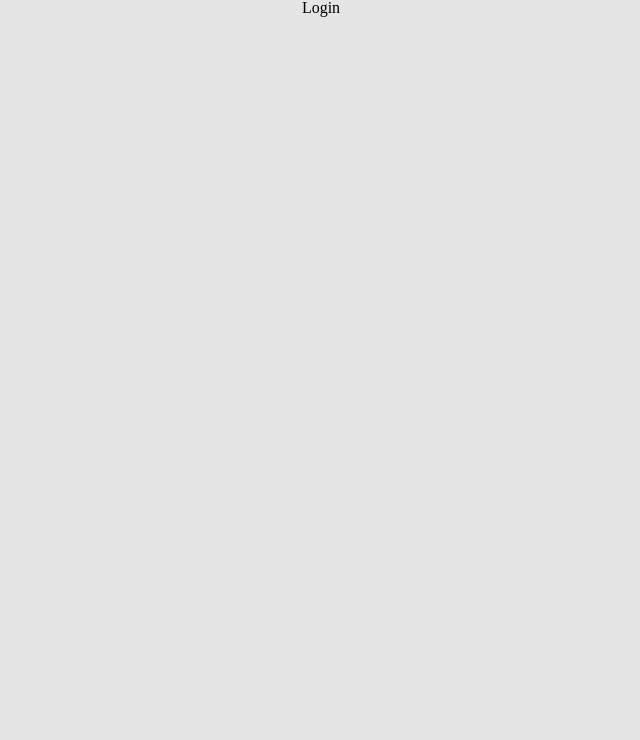
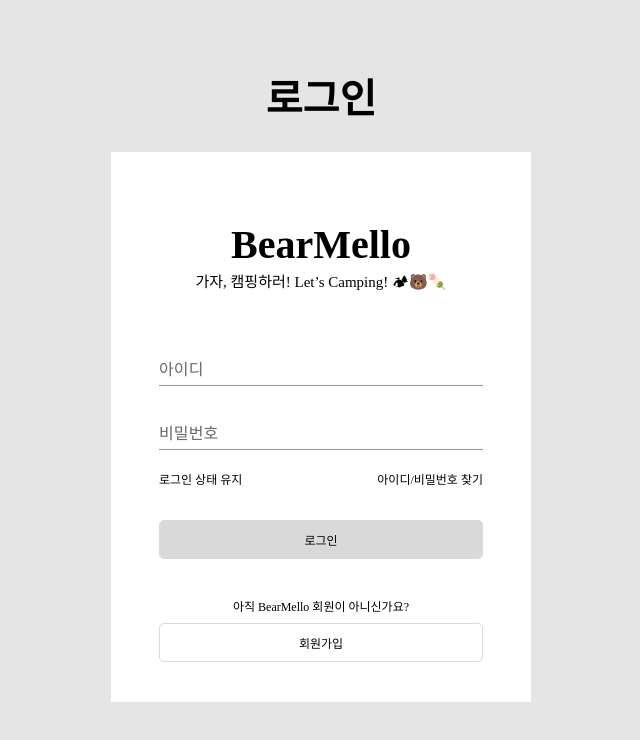
Before and after one commit to codestates-seb/seb39_main_011, a React (Create React App) app in the folder client/: page /login in a window 1280 px wide. Shown: the top 740 px of the page, without its empty margins (319-959 px from the left). Built offline with nearby package versions, Linux system fonts and the light colour scheme.

Commit message:
design: Login 틀 구현

```diff
--- a/client/src/components/Common/ui/Button.js
+++ b/client/src/components/Common/ui/Button.js
@@ -16,3 +16,17 @@ export const ButtonPrimary = styled.button`
     background-color: ${(props) => props.hoverbackground || "#e5e5e5"};
   }
 `;
+
+export const LoginButton = styled.button`
+  width: ${(props) => props.width || "100%"};
+  height: ${(props) => props.height || "auto"};
+
+  color: ${(props) => props.color || "#fffff"};
+  background: ${(props) => props.background || "#D9D9D9"};
+  border: 1px solid ${(props) => props.border || "#D9D9D9"};
+  border-radius: 5px;
+
+  padding: ${(props) => props.padding || "10px 0"};
+  margin: ${(props) => props.margin || "10px 0"};
+  font-size: 12px;
+`;
--- /dev/null
+++ b/client/src/components/Common/ui/LoginInput.js
@@ -0,0 +1,21 @@
+import React from "react";
+import styled from "styled-components";
+import { TextField } from "@mui/material";
+
+const LoginInput = ({ label }) => {
+  return (
+    <InputContainer>
+      <TextFieldStyle id="standard-basic" label={label} variant="standard" />
+    </InputContainer>
+  );
+};
+
+export default LoginInput;
+
+const InputContainer = styled.div`
+  margin-top: 1rem;
+`;
+
+const TextFieldStyle = styled(TextField)({
+  width: "100%",
+});
--- /dev/null
+++ b/client/src/components/Login/LoginForm.js
@@ -0,0 +1,94 @@
+import React from "react";
+import styled from "styled-components";
+import LoginInput from "../Common/ui/LoginInput";
+import { LoginButton } from "../Common/ui/Button";
+
+const LoginForm = () => {
+  return (
+    <FormContainer>
+      <LogoBox>
+        <LogoTitle>BearMello</LogoTitle>
+        <span>가자, 캠핑하러! Let’s Camping! 🏕🐻🍡</span>
+      </LogoBox>
+
+      <InputBox>
+        <LoginInput label="아이디" />
+        <LoginInput label="비밀번호" />
+      </InputBox>
+
+      <SubBox>
+        <div>로그인 상태 유지</div>
+        <div>아이디/비밀번호 찾기</div>
+      </SubBox>
+
+      <LoginButtonBox>
+        <LoginButton>로그인</LoginButton>
+      </LoginButtonBox>
+
+      <JoinBox>
+        <span>아직 BearMello 회원이 아니신가요?</span>
+        <LoginButton background="#fff">회원가입</LoginButton>
+      </JoinBox>
+    </FormContainer>
+  );
+};
+
+export default LoginForm;
+
+const FormContainer = styled.div`
+  width: 420px;
+  height: 550px;
+  background-color: #fff;
+  margin: 2rem;
+  padding: 3rem;
+  display: flex;
+  flex-direction: column;
+  justify-content: center;
+  align-items: center;
+`;
+
+const LogoBox = styled.div`
+  display: flex;
+  flex-direction: column;
+  justify-content: center;
+  align-items: center;
+  margin: 2rem;
+
+  span {
+    font-size: 15px;
+  }
+`;
+
+const LogoTitle = styled.h1`
+  font-size: 40px;
+  font-weight: bold;
+  margin: 10px;
+`;
+const InputBox = styled.div`
+  width: 100%;
+`;
+
+const SubBox = styled.div`
+  width: 100%;
+  display: flex;
+  justify-content: space-between;
+  font-size: 12px;
+  margin: 1.5rem 0;
+`;
+
+const LoginButtonBox = styled.div`
+  width: 100%;
+  margin-bottom: 1rem;
+`;
+
+const JoinBox = styled.div`
+  width: 100%;
+  display: flex;
+  flex-direction: column;
+  align-items: center;
+  margin-top: 1rem;
+
+  span {
+    font-size: 12px;
+  }
+`;
--- a/client/src/pages/Login.js
+++ b/client/src/pages/Login.js
@@ -1,7 +1,28 @@
 import React from "react";
+import styled from "styled-components";
+import LoginForm from "../components/Login/LoginForm";
 
 const Login = () => {
-  return <>Login</>;
+  return (
+    <LoginContainer>
+      <LoginTitle>로그인</LoginTitle>
+      <LoginForm />
+    </LoginContainer>
+  );
 };
 
 export default Login;
+
+const LoginContainer = styled.div`
+  width: 940px;
+  display: flex;
+  flex-direction: column;
+  justify-content: center;
+  align-items: center;
+  margin-top: 5rem;
+`;
+
+const LoginTitle = styled.h1`
+  font-size: 40px;
+  font-weight: bold;
+`;
```
